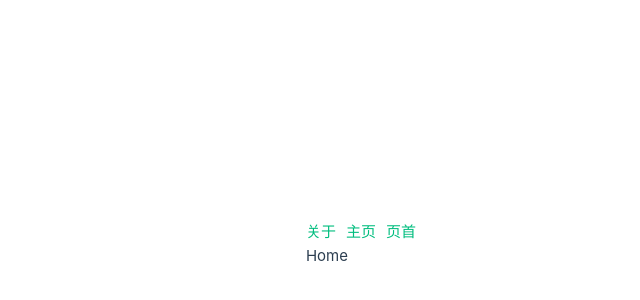
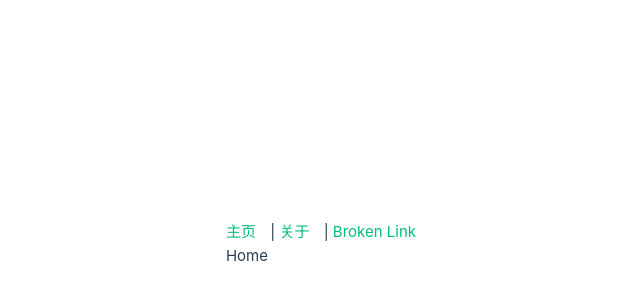
Before and after one commit to jetjo/learn-vue, a Vue app: page / in a window 1280 px wide. Shown: the part 156-456 px from the top of the page, without its empty margins (214-854 px from the left). Built offline with nearby package versions, Linux system fonts and the light colour scheme.

Commit message:
改进简单路由

```diff
--- a/src/路由/index.vue
+++ b/src/路由/index.vue
@@ -1,8 +1,8 @@
 <template>
-	<a href='#about'>关于</a>
-	<a href='#home'>主页</a>
-	<a href='#top'>页首</a>
-	<component :is="currentCom"></component>
+	<a href='#/home'>主页</a> |
+	<a href='#/about'>关于</a> |
+	<a href='#top'>Broken Link</a>
+	<component :is="currentCom" />
 </template>
 
 <script lang='js' setup>
@@ -12,18 +12,20 @@ import Home from './home.vue';
 import NotFound from './not-found.vue';
 
 const routes = {
-	about: About,
-	home: Home,
-	'': Home,
-	'404': NotFound,
+	'/': Home,
+	'/home': Home,
+	'/about': About,
 };
 
-const currentPath = ref(location.hash.slice(1) || '');
-const currentCom = computed(() => routes[currentPath.value] || routes['404']);
+const currentPath = ref(window.location.hash);
 
 window.addEventListener('hashchange', () => {
-	currentPath.value = location.hash.slice(1) || '';
+	currentPath.value = window.location.hash;
 })
+
+const currentCom = computed(() => {
+	return routes[currentPath.value.slice(1) || '/'] || NotFound
+});
 </script>
 
 <style scoped>
```
